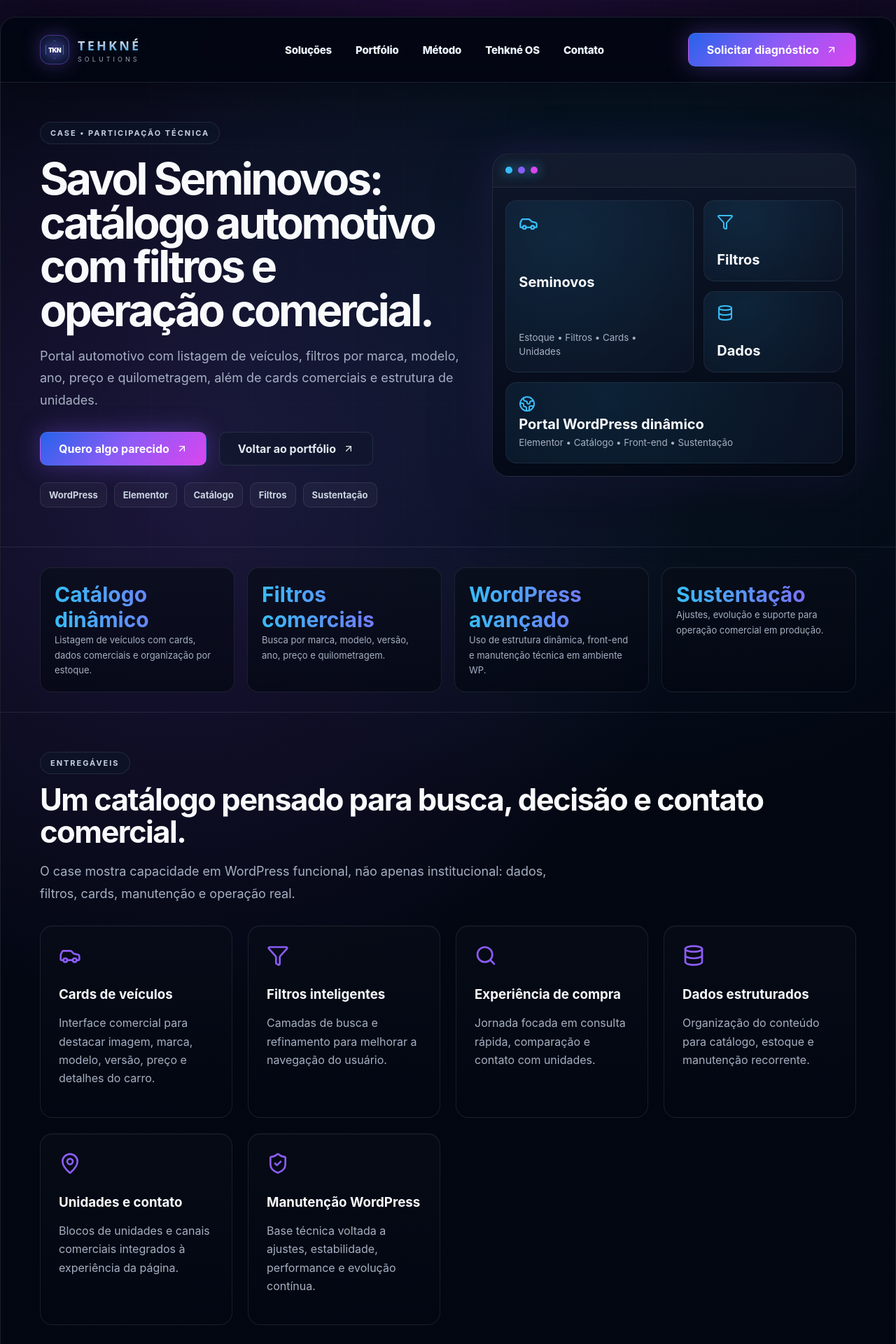
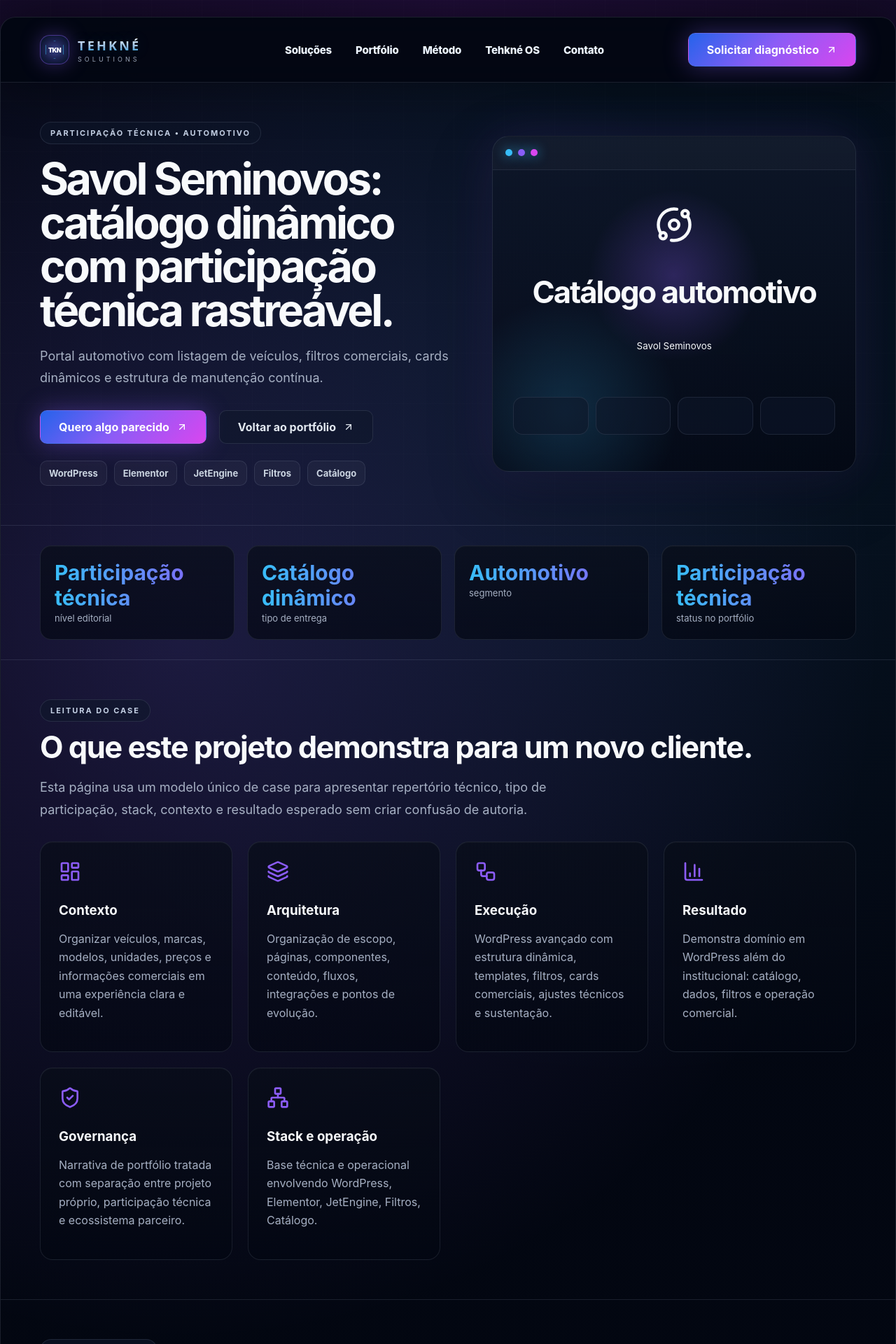
Before and after one commit to Tehkne-Solutions/tehkne-site, a Next.js app: page /portfolio/savol-seminovos in a window 1280 px wide. Shown: the top 1920 px of the page at 70% size. Built offline with nearby package versions, Linux system fonts and the light colour scheme.

Commit message:
fix: use unified template for Savol case

```diff
--- a/app/portfolio/savol-seminovos/page.tsx
+++ b/app/portfolio/savol-seminovos/page.tsx
@@ -1,48 +1,5 @@
-import { ArrowUpRight, Car, Database, Filter, Globe2, MapPin, Search, ShieldCheck } from 'lucide-react';
-import ContactForm from '../../components/ContactForm';
+import { PortfolioCasePage } from '../PortfolioCasePage';
 
-const project = {
-  title: 'Savol Seminovos',
-  eyebrow: 'Case • Participação técnica',
-  type: 'Participação técnica',
-  category: 'Catálogo automotivo dinâmico',
-  stack: ['WordPress', 'Elementor', 'Catálogo', 'Filtros', 'Sustentação'],
-  description:
-    'Portal automotivo com listagem de veículos, filtros por marca, modelo, ano, preço e quilometragem, além de cards comerciais e estrutura de unidades.'
-};
-
-const highlights = [
-  ['Catálogo dinâmico', 'Listagem de veículos com cards, dados comerciais e organização por estoque.'],
-  ['Filtros comerciais', 'Busca por marca, modelo, versão, ano, preço e quilometragem.'],
-  ['WordPress avançado', 'Uso de estrutura dinâmica, front-end e manutenção técnica em ambiente WP.'],
-  ['Sustentação', 'Ajustes, evolução e suporte para operação comercial em produção.']
-];
-
-const modules = [
-  { icon: Car, title: 'Cards de veículos', text: 'Interface comercial para destacar imagem, marca, modelo, versão, preço e detalhes do carro.' },
-  { icon: Filter, title: 'Filtros inteligentes', text: 'Camadas de busca e refinamento para melhorar a navegação do usuário.' },
-  { icon: Search, title: 'Experiência de compra', text: 'Jornada focada em consulta rápida, comparação e contato com unidades.' },
-  { icon: Database, title: 'Dados estruturados', text: 'Organização do conteúdo para catálogo, estoque e manutenção recorrente.' },
-  { icon: MapPin, title: 'Unidades e contato', text: 'Blocos de unidades e canais comerciais integrados à experiência da página.' },
-  { icon: ShieldCheck, title: 'Manutenção WordPress', text: 'Base técnica voltada a ajustes, estabilidade, performance e evolução contínua.' }
-];
-
-export const metadata = {
-  title: 'Case: Savol Seminovos | Tehkné Solutions',
-  description: 'Case Savol Seminovos: portal automotivo em WordPress com catálogo dinâmico, filtros, cards comerciais e sustentação técnica.'
-};
-
-export default function SavolSeminovosCase() {
-  return (
-    <main className="case-page">
-      <section className="section-frame case-hero">
-        <div className="case-hero-copy"><span className="eyebrow">{project.eyebrow}</span><h1>{project.title}: catálogo automotivo com filtros e operação comercial.</h1><p>{project.description}</p><div className="hero-actions"><a className="btn btn-primary coin" href="#contato-form">Quero algo parecido <ArrowUpRight size={16} /></a><a className="btn btn-secondary" href="/portfolio">Voltar ao portfólio <ArrowUpRight size={16} /></a></div><div className="case-stack">{project.stack.map((tech) => <span key={tech}>{tech}</span>)}</div></div>
-        <div className="case-visual"><div className="case-window"><div className="case-window-bar"><span /><span /><span /></div><div className="case-dashboard-grid"><div className="case-panel large"><Car size={28} /><strong>Seminovos</strong><small>Estoque • Filtros • Cards • Unidades</small></div><div className="case-panel"><Filter size={24} /><strong>Filtros</strong></div><div className="case-panel"><Database size={24} /><strong>Dados</strong></div><div className="case-panel wide"><Globe2 size={24} /><strong>Portal WordPress dinâmico</strong><small>Elementor • Catálogo • Front-end • Sustentação</small></div></div></div></div>
-      </section>
-      <section className="metrics section-frame compact">{highlights.map(([value, label]) => <div key={value}><strong>{value}</strong><span>{label}</span></div>)}</section>
-      <section className="section-frame"><div className="section-heading"><span className="eyebrow">Entregáveis</span><h2>Um catálogo pensado para busca, decisão e contato comercial.</h2><p>O case mostra capacidade em WordPress funcional, não apenas institucional: dados, filtros, cards, manutenção e operação real.</p></div><div className="service-grid solutions-grid">{modules.map((module) => { const Icon = module.icon; return <article className="glass-card service-card solution-card" key={module.title}><Icon className="card-icon" size={32} /><h3>{module.title}</h3><p>{module.text}</p></article>; })}</div></section>
-      <ContactForm page="Case Savol Seminovos" context="catálogo automotivo, filtros comerciais, WordPress avançado, dados estruturados e sustentação técnica" title="Precisa transformar dados e produtos em uma experiência comercial?" description="Use este bloco para iniciar um diagnóstico contextualizado sobre catálogos, filtros, páginas dinâmicas e manutenção." />
-      <section className="final-cta"><div><span className="eyebrow">Catálogos e portais</span><h2>Precisa transformar dados e produtos em uma experiência comercial?</h2><p>A Tehkné estrutura catálogos, filtros, páginas dinâmicas e manutenção para operações que vendem com conteúdo e tecnologia.</p></div><div className="hero-actions"><a className="btn btn-primary coin" href="#contato-form">Solicitar diagnóstico <ArrowUpRight size={16} /></a><a className="btn btn-secondary" href="/portfolio">Voltar ao portfólio <ArrowUpRight size={16} /></a></div></section>
-    </main>
-  );
+export default function Page() {
+  return <PortfolioCasePage slug="savol-seminovos" />;
 }
```
